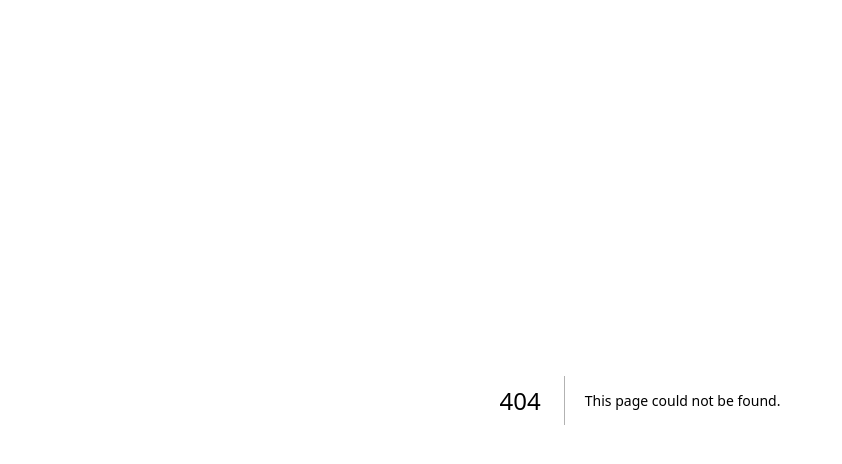
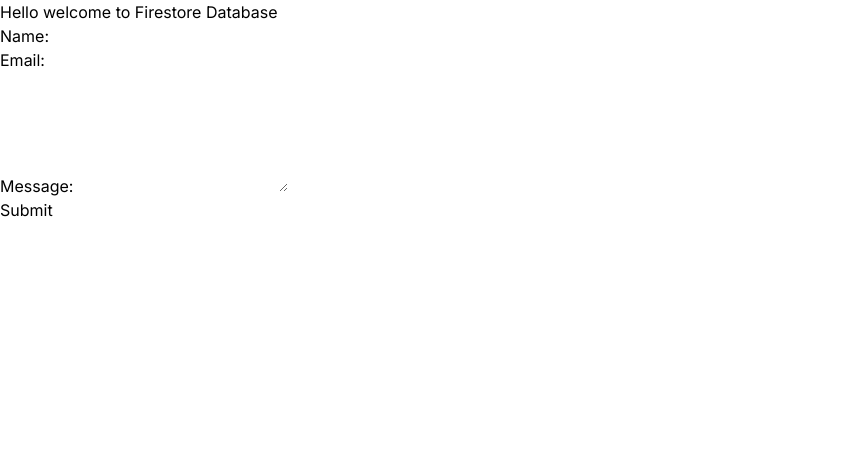
Before and after one commit to faizan619/firebase-nextjs-all-features, a Next.js app: page /firestore in a window 1280 px wide. Before the commit this address had no page. Shown: the top 464 px of the page, without its empty margins (0-842 px from the left). Built offline with nearby package versions, Linux system fonts and the light colour scheme; no server answers.

Commit message:
added basic firestore app

```diff
--- /dev/null
+++ b/src/app/firestore/page.js
@@ -0,0 +1,60 @@
+"use client"
+import { db } from "@/firebase/config"
+import { addDoc, collection } from "firebase/firestore"
+import { useState } from "react";
+
+async function addDataToFirestore(name,email,message){
+    try{
+        const docRef = await addDoc(collection(db,"messages"),{
+            name:name,
+            email:email,
+            message:message,
+        });
+        console.log("document written with ID:",docRef.id)
+        return true;
+    }
+    catch(error){
+        console.log("Error adding document:",error)
+        return false;
+    }
+}
+
+export default function Page(){
+    const [name,setName] = useState("");
+    const [email,setEmail] = useState("");
+    const [message,setMessage] = useState("");
+
+    const handleSubmit = async (e) =>{
+        e.preventDefault()
+        const added = await addDataToFirestore(name,email,message);
+        if(added){
+            setName("")
+            setEmail("")
+            setMessage("")
+
+            alert("Data added to firestore DB!")
+        }
+    }
+    return(
+        <div>
+            <h1>Hello welcome to Firestore Database</h1>
+            <form onSubmit={handleSubmit}>
+            <div>
+                <label htmlFor="name">Name:</label>
+                <input id="name" type="text" value={name} onChange={(e)=>setName(e.target.value)} />
+            </div>
+            <div>
+                <label htmlFor="name">Email:</label>
+                <input id="name" type="text" value={email} onChange={(e)=>setEmail(e.target.value)} />
+            </div>
+            <div>
+                <label htmlFor="name">Message:</label>
+                <textarea  id="name" type="message" rows={5} value={message} onChange={(e)=>setMessage(e.target.value)} />
+            </div>
+            <div>
+                <button type="submit">Submit</button>
+            </div>
+            </form>
+        </div>
+    )
+}
--- a/src/app/page.js
+++ b/src/app/page.js
@@ -12,6 +12,7 @@
         <button className='border px-5 py-3 rounded-md hover:bg-gray-100 hover:text-black transition-all' onClick={()=>router.push("/storage")}>Storage Database</button>
         <button className='border px-5 py-3 rounded-md hover:bg-gray-100 hover:text-black transition-all' onClick={()=>router.push("/storagev2")}>Storage V2 Database</button>
         <button className='border px-5 py-3 rounded-md hover:bg-gray-100 hover:text-black transition-all' onClick={()=>router.push("/authentic")}>Authentication</button>
+        <button className='border px-5 py-3 rounded-md hover:bg-gray-100 hover:text-black transition-all' onClick={()=>router.push("/firestore")}>Firestore</button>
       </div>
     </div>
   )
```
